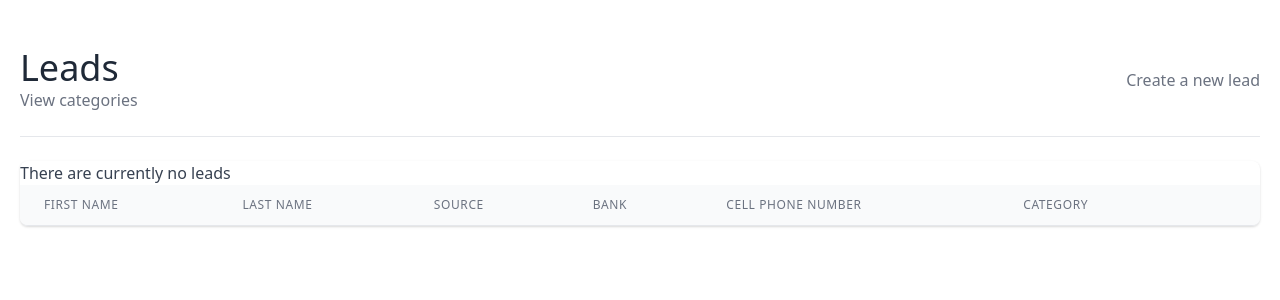
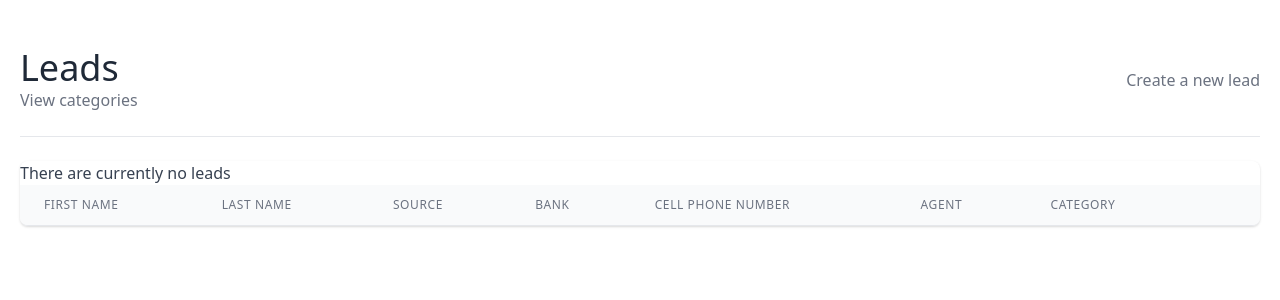
Before and after one commit to sumeet2605/CRM, a Django app: page /leads/ in a window 1280 px wide. Shown: the part 152-452 px from the top of the page. Run offline with Django 4.2, Linux system fonts and the light colour scheme; the visitor is signed in with stand-in values (Sample User, id 1); data that the repository does not hold is empty; some libraries are stand-ins or nearby versions.

Commit message:
Agent show in lead

```diff
--- a/leads/templates/leads/lead_list.html
+++ b/leads/templates/leads/lead_list.html
@@ -43,6 +43,9 @@
                             Cell Phone Number
                             </th>
                             <th scope="col" class="px-6 py-3 text-left text-xs font-medium text-gray-500 uppercase tracking-wider">
+                            Agent
+                            </th>
+                            <th scope="col" class="px-6 py-3 text-left text-xs font-medium text-gray-500 uppercase tracking-wider">
                             Category
                             </th>
                             <th scope="col" class="relative px-6 py-3">
@@ -67,6 +70,9 @@
                                 </td>
                                 <td class="px-6 py-4 whitespace-nowrap text-sm text-gray-500">
                                     {{ lead.Phone_Number }}
+                                </td>
+                                <td class="px-6 py-4 whitespace-nowrap text-sm text-gray-500">
+                                    {{ lead.agent }}
                                 </td>
                                 <td class="px-6 py-4 whitespace-nowrap">
                                     {% if lead.category %}
```
